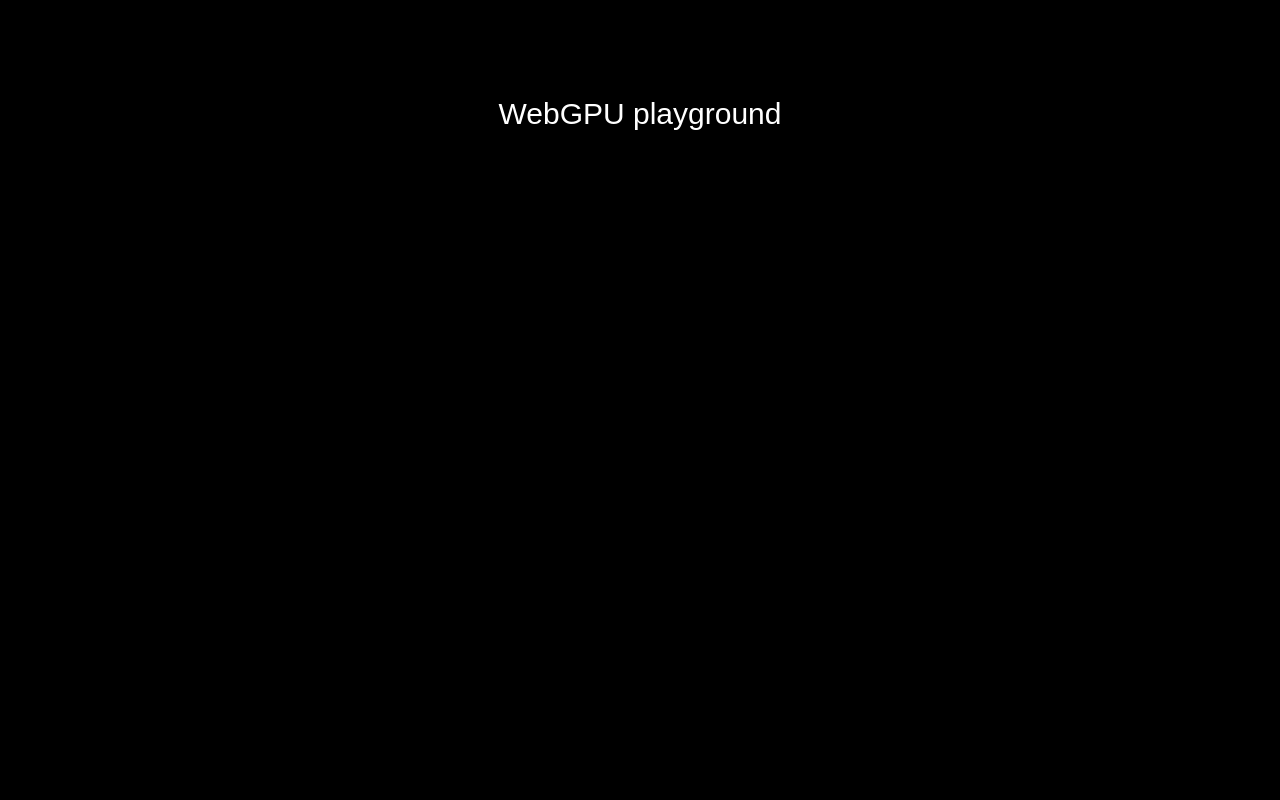
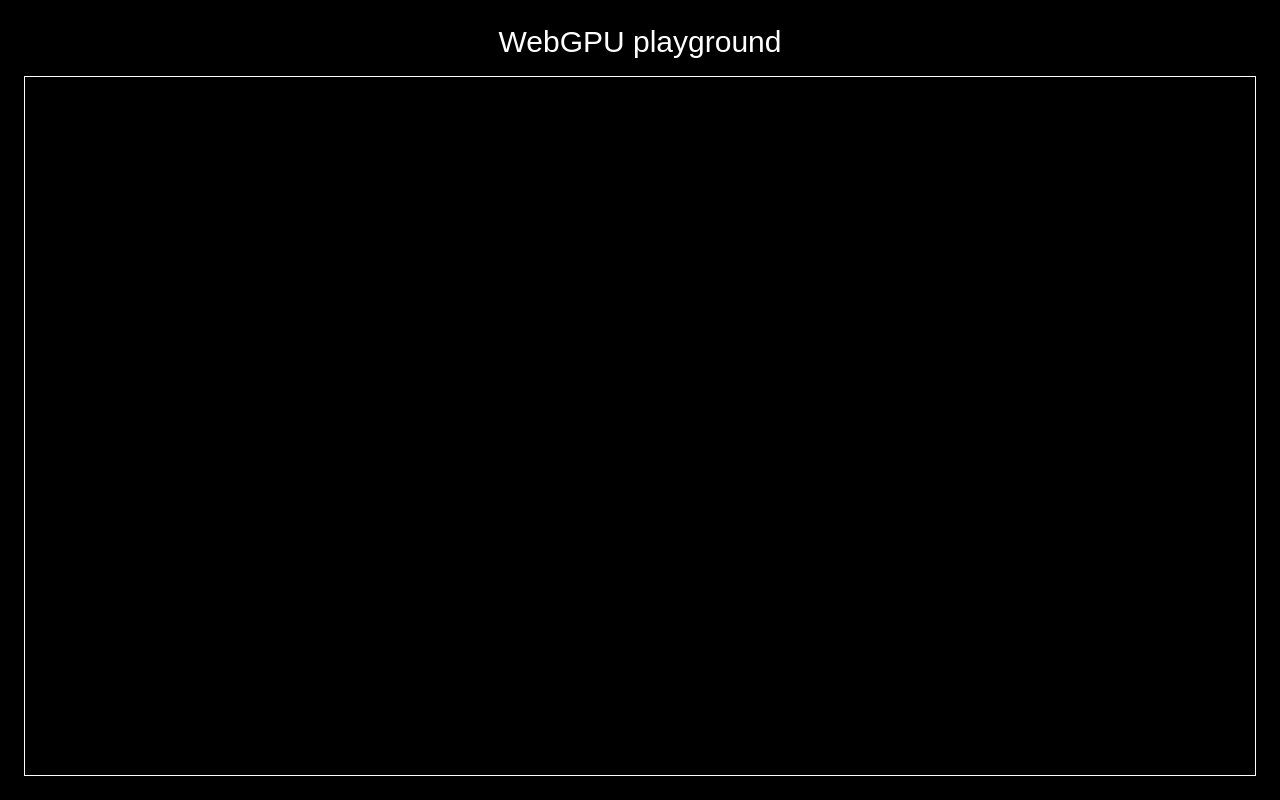
Before and after one commit to satelllte/webgpu, a Next.js app in the folder web/: page / in a window 1280 px wide. Built offline with nearby package versions, Linux system fonts and the light colour scheme; a web font is replaced by a local one.

Commit message:
playground canvas

```diff
--- a/web/package.json
+++ b/web/package.json
@@ -13,7 +13,8 @@
   "dependencies": {
     "next": "14.0.4",
     "react": "18.2.0",
-    "react-dom": "18.2.0"
+    "react-dom": "18.2.0",
+    "usehooks-ts": "2.9.1"
   },
   "devDependencies": {
     "@types/node": "20.10.6",
--- a/web/src/app/page.tsx
+++ b/web/src/app/page.tsx
@@ -1,7 +1,12 @@
+import {PlaygroundCanvas} from '@/components/PlaygroundCanvas';
+
 export default function Home() {
   return (
-    <div className='flex min-h-screen flex-col items-center justify-between p-24'>
-      <h1 className='text-3xl'>WebGPU playground</h1>
+    <div className='absolute inset-0 flex flex-col gap-4 p-6'>
+      <h1 className='text-center text-3xl'>WebGPU playground</h1>
+      <div className='relative flex-1 border border-white'>
+        <PlaygroundCanvas />
+      </div>
     </div>
   );
 }
--- /dev/null
+++ b/web/src/components/PlaygroundCanvas/PlaygroundCanvas.tsx
@@ -0,0 +1,20 @@
+'use client';
+import {useEffect, useRef} from 'react';
+import {useWindowSize} from 'usehooks-ts';
+
+export function PlaygroundCanvas() {
+  const canvasRef = useRef<HTMLCanvasElement>(null);
+
+  const {width, height} = useWindowSize();
+
+  useEffect(() => {
+    const canvas = canvasRef.current;
+    if (!canvas) return;
+
+    const pixelRatio = Math.max(devicePixelRatio, 1);
+    canvas.width = Math.floor(width * pixelRatio);
+    canvas.height = Math.floor(height * pixelRatio);
+  }, [width, height]);
+
+  return <canvas ref={canvasRef} className='absolute h-full w-full' />;
+}
--- /dev/null
+++ b/web/src/components/PlaygroundCanvas/index.ts
@@ -0,0 +1 @@
+export {PlaygroundCanvas} from './PlaygroundCanvas';
```
Also changed, not shown: 1 other file (tests, documents, lock files or other folders).
